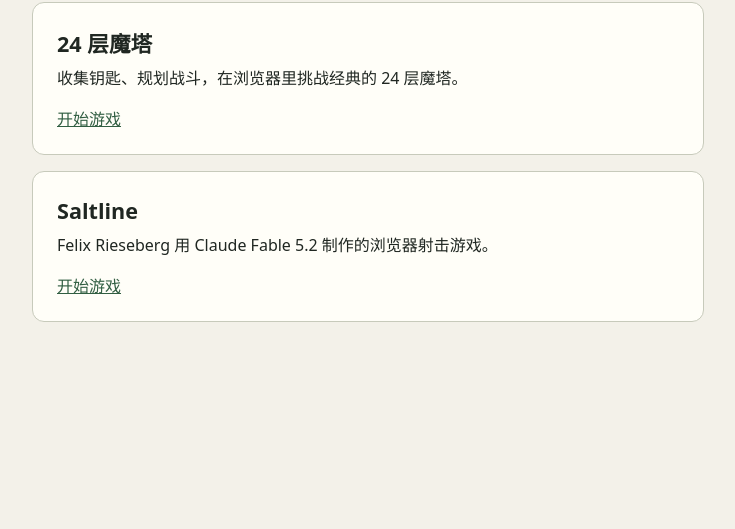
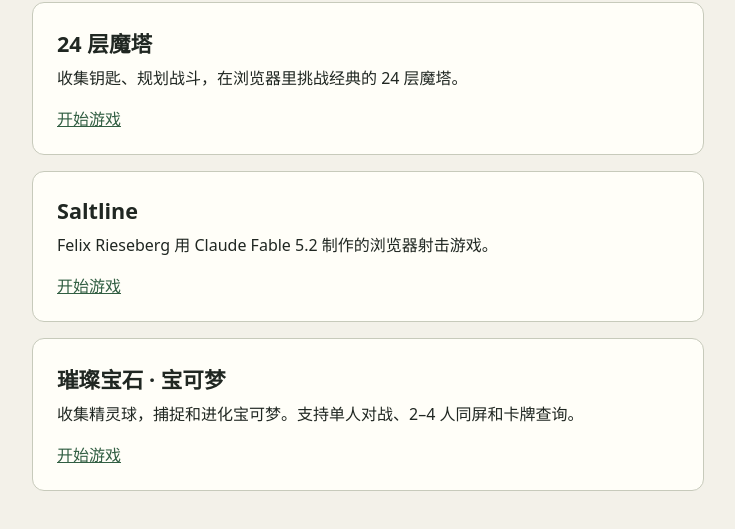
Before and after one commit to ZQPei/game, a plain HTML site: page index.html in a window 1280 px wide. Shown: the part 203-732 px from the top of the page, without its empty margins (272-1007 px from the left). Drawn offline with Linux system fonts and the light colour scheme.

Commit message:
Publish Splendor Pokémon in the game catalog

```diff
--- a/index.html
+++ b/index.html
@@ -52,6 +52,13 @@
           <span class="play">开始游戏</span>
         </a>
       </li>
+      <li>
+        <a class="game" href="splendor-pokemon/">
+          <h2>璀璨宝石 · 宝可梦</h2>
+          <p>收集精灵球，捕捉和进化宝可梦。支持单人对战、2–4 人同屏和卡牌查询。</p>
+          <span class="play">开始游戏</span>
+        </a>
+      </li>
     </ul>
   </main>
 </body>
```
Also changed, not shown: 2 other files.
